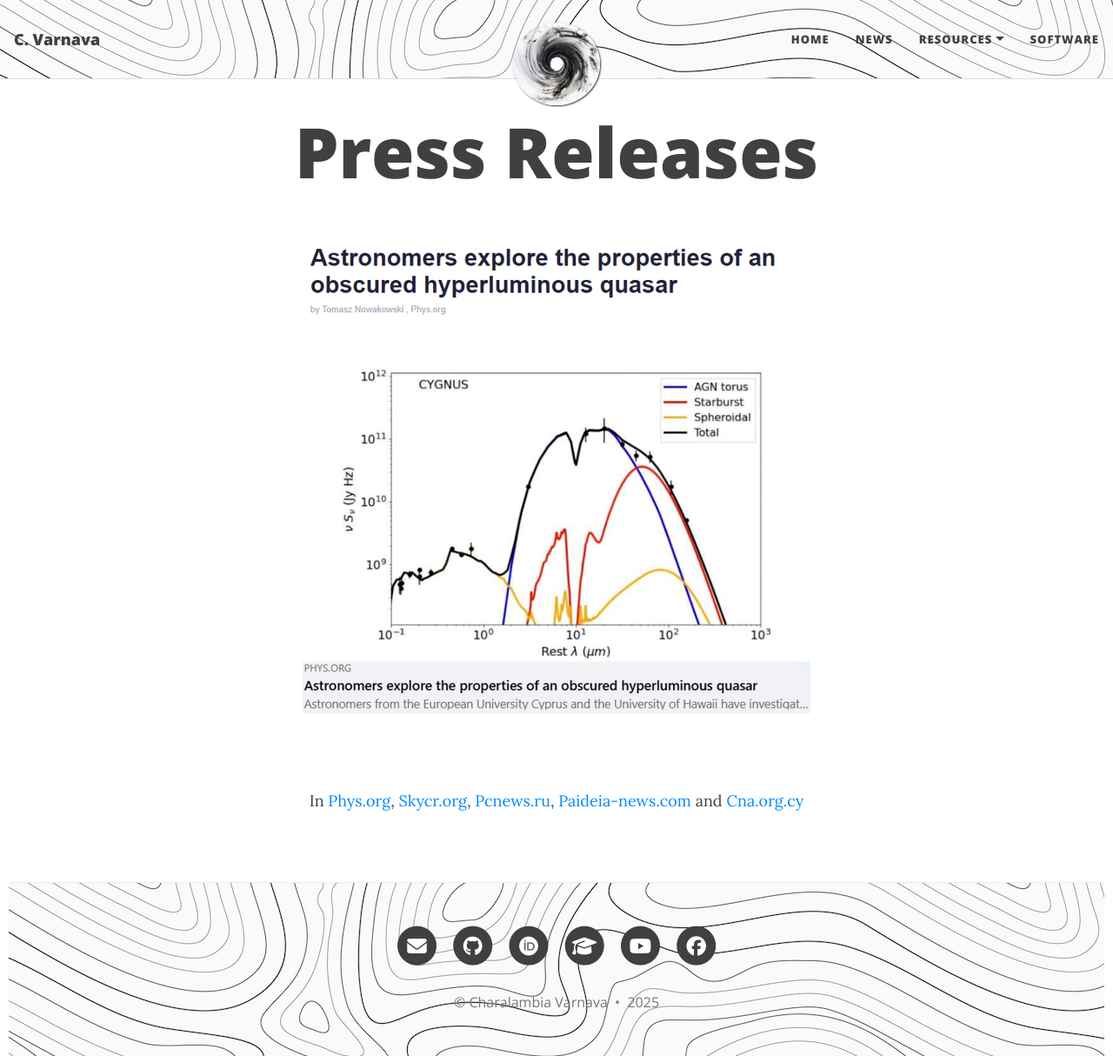
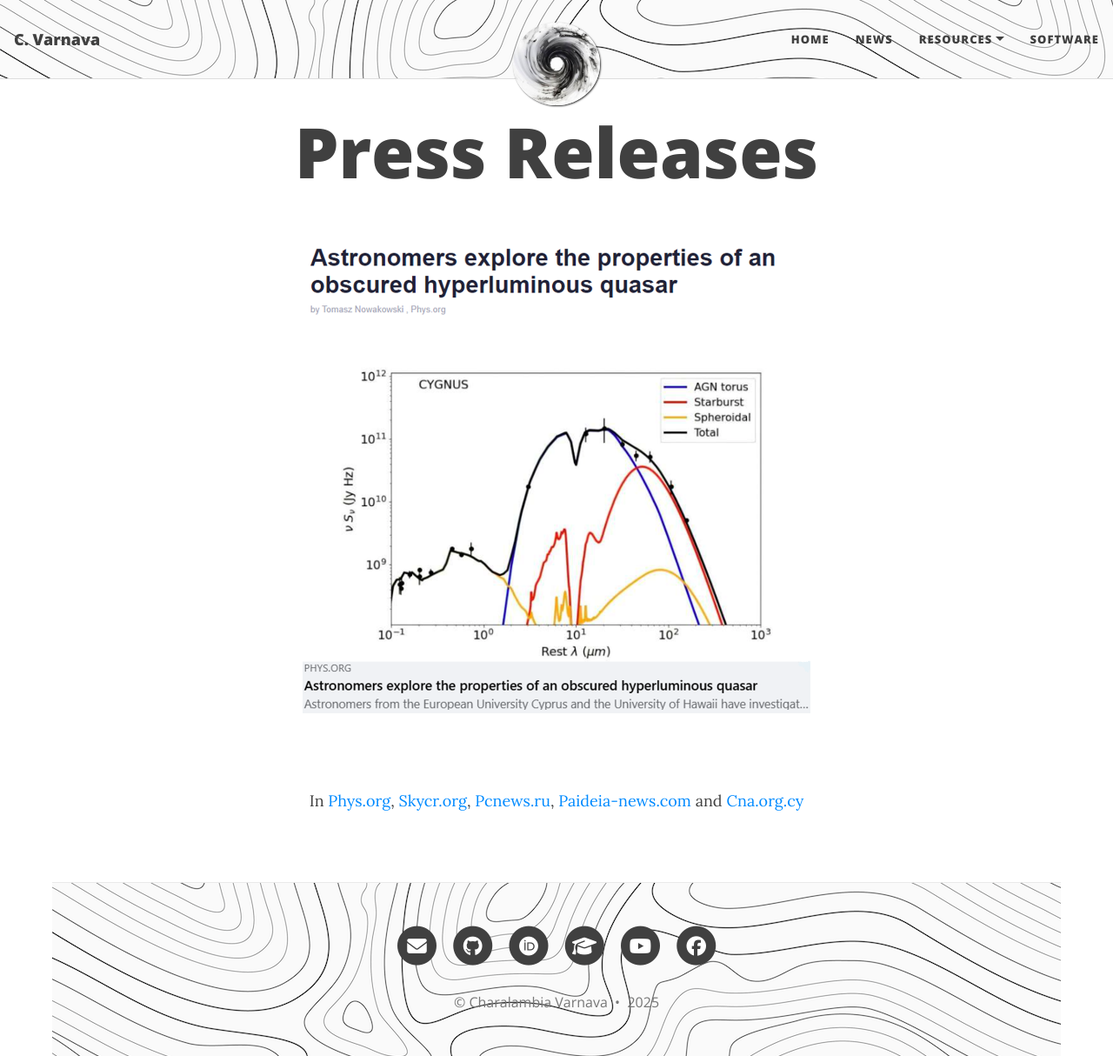
Before and after one commit to ch-var/ch-var.github.io, a Jekyll site: the page built from press_releases.html, in a window 1280 px wide and 1214 px high. Shown: the whole window at 87% size. Built offline with Jekyll 4.4.1, drawn with Linux system fonts in a browser that asks for light colours.

Commit message:
Update beautifuljekyll.css

```diff
--- a/assets/css/beautifuljekyll.css
+++ b/assets/css/beautifuljekyll.css
@@ -31,8 +31,8 @@
 }
 
 body {
-  padding: 0 10px;
-  margin: 0 auto;
+  padding: 0 30px;
+  margin: 0 30px;
   max-width: 100%;
   font-family: var(--body-font);
   font-size: 1.125rem;
```
